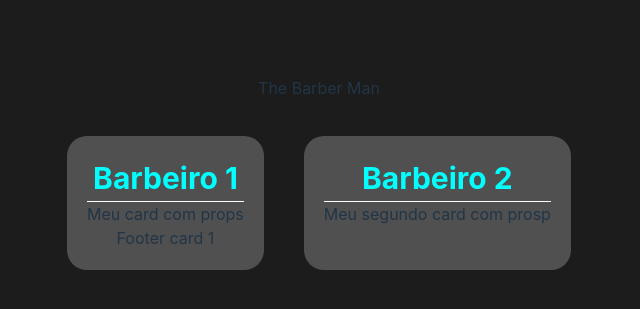
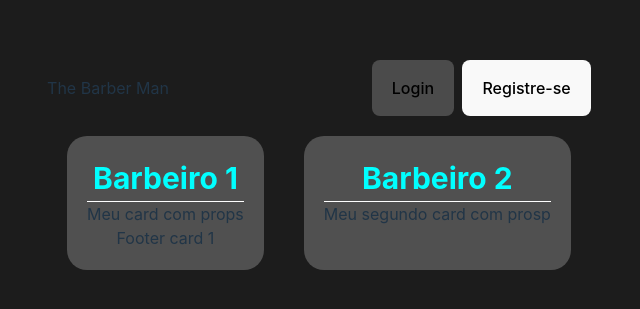
Before and after one commit to Marcosvini0001/tech-academy5, a React (Vite) app in the folder FrontEnd/my-app/: page / in a window 1280 px wide. Shown: the part 225-534 px from the top of the page, without its empty margins (321-961 px from the left). Built offline with nearby package versions, Linux system fonts and the light colour scheme.

Commit message:
criacao de buttons login-registro

```diff
--- a/FrontEnd/my-app/src/App.css
+++ b/FrontEnd/my-app/src/App.css
@@ -6,6 +6,20 @@
 }
 body {
   background-color: #1c1c1c;
+}
+
+header {
+  display: flex;
+  justify-content: space-between;
+}
+
+.div-button {
+  display: flex;
+  gap: 8px;
+}
+
+.button-login {
+  background-color: rgb(75, 75, 75);
 }
 
 .logo {
--- a/FrontEnd/my-app/src/App.tsx
+++ b/FrontEnd/my-app/src/App.tsx
@@ -6,7 +6,10 @@ function App() {
     <div className="">
       <header>
         <p>The Barber Man</p>
-        <div className=""></div>
+        <div className="div-button">
+          <button className="button-login">Login</button>
+          <button className="button-registro">Registre-se</button>
+        </div>
       </header>
       <div className="cards">
         <Card
```
